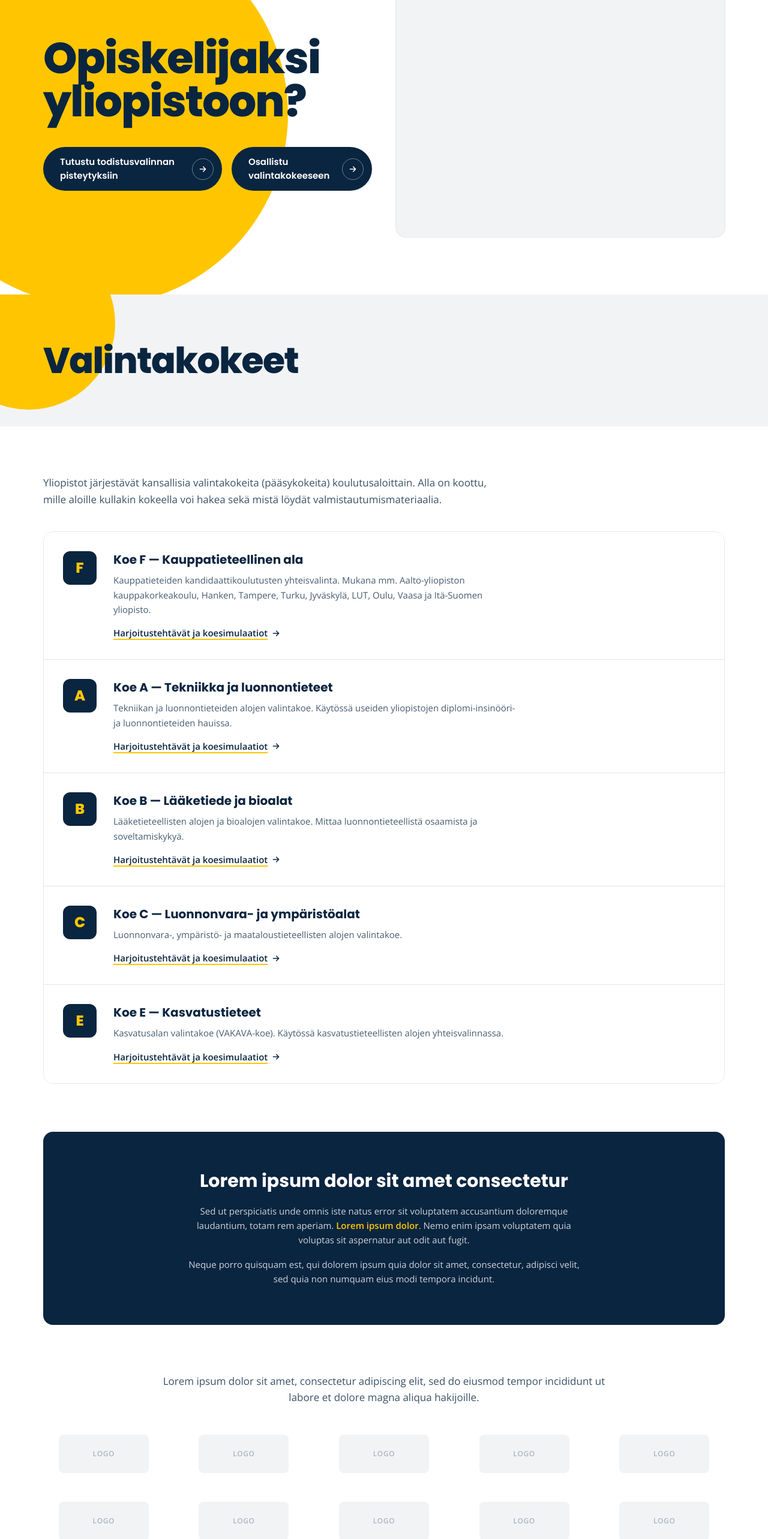
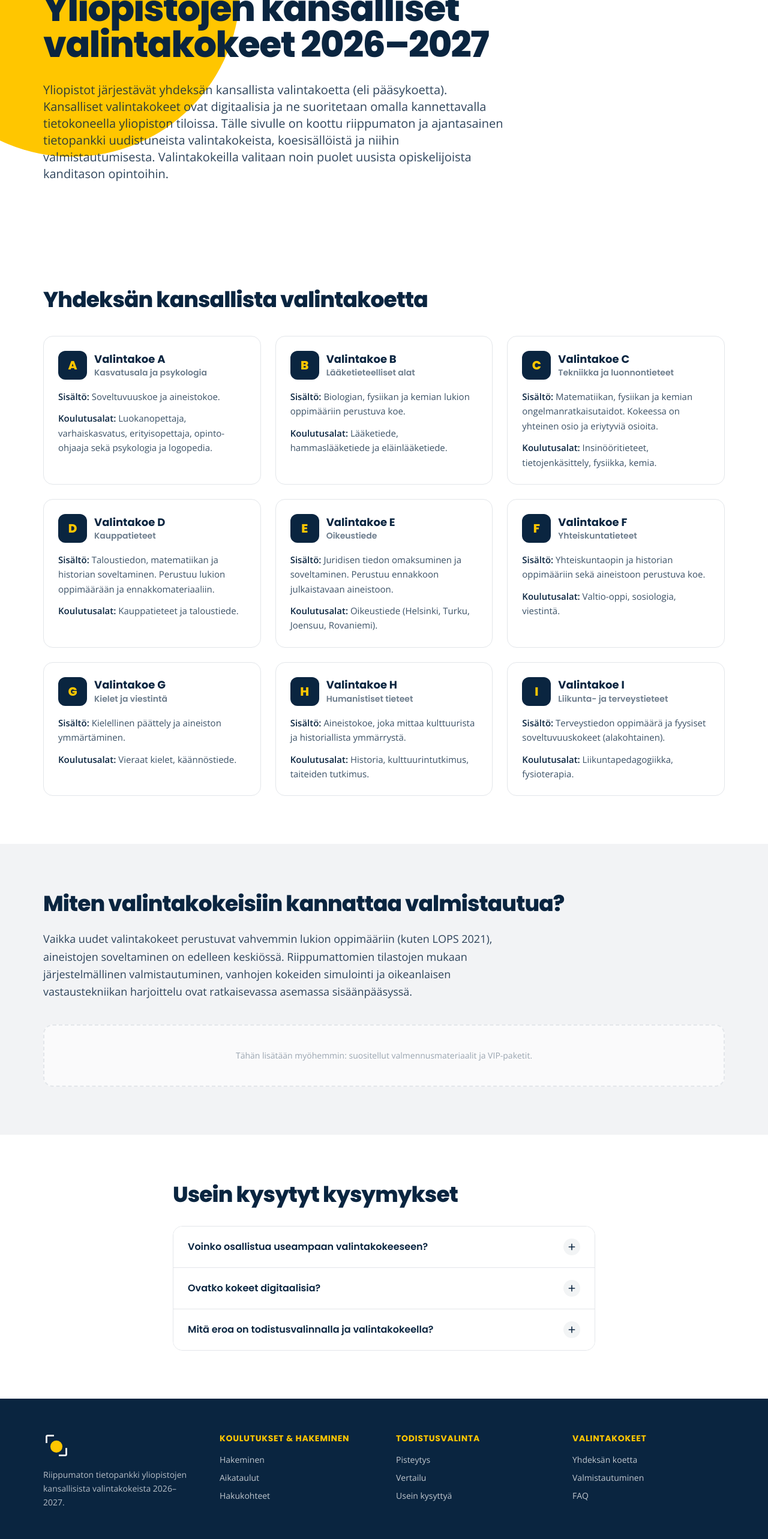
Before and after one commit to youngcapitalist/paasykoe-hub, a Next.js app: page / in a window 1280 px wide. Shown: the part 200-2766 px from the top of the page at 60% size. Built offline with nearby package versions, Linux system fonts and the light colour scheme.

Commit message:
Sisältö: 9 kansallista valintakoetta (A–I) info-ristikkona, valmistautuminen + valmennustila, FAQ-haitari, FAQPage JSON-LD, semanttinen HTML

```diff
--- a/app/page.jsx
+++ b/app/page.jsx
@@ -1,93 +1,67 @@
-// Pääsykoe.fi — virallisen yliopistohaku/Opintopolku-tyylin mukainen pohja.
-// Teksti on toistaiseksi lorem ipsumia; fokus on UI:ssa ja tyyleissä.
+// Pääsykoe.fi — riippumaton tietopankki yliopistojen kansallisista valintakokeista.
+// Semanttinen HTML (h1/h2/h3/p), virallinen ilme, JSON-LD (FAQPage) SEO:ta varten.
 
-/* ---------- pienet ikoni-/merkkikomponentit ---------- */
+/* ---------------- ikonit / merkit ---------------- */
 function Logo({ className = "h-11 w-11" }) {
-  // Square-frame + keltainen ympyrä (virallisen tunnuksen henki)
   return (
     <svg viewBox="0 0 48 48" className={className} aria-hidden>
-      <path
-        d="M6 18V8a2 2 0 0 1 2-2h10"
-        fill="none"
-        stroke="white"
-        strokeWidth="3"
-        strokeLinecap="square"
-      />
-      <path
-        d="M42 30v10a2 2 0 0 1-2 2H30"
-        fill="none"
-        stroke="white"
-        strokeWidth="3"
-        strokeLinecap="square"
-      />
+      <path d="M6 18V8a2 2 0 0 1 2-2h10" fill="none" stroke="white" strokeWidth="3" strokeLinecap="square" />
+      <path d="M42 30v10a2 2 0 0 1-2 2H30" fill="none" stroke="white" strokeWidth="3" strokeLinecap="square" />
       <circle cx="24" cy="26" r="11" fill="#FFC600" />
     </svg>
   );
 }
-
-function ArrowCircle() {
-  return (
-    <span className="grid h-9 w-9 shrink-0 place-items-center rounded-full border border-white/40">
-      <svg viewBox="0 0 24 24" className="h-4 w-4" fill="none" stroke="currentColor" strokeWidth="2.2" strokeLinecap="round" strokeLinejoin="round">
-        <path d="M5 12h14M13 6l6 6-6 6" />
-      </svg>
-    </span>
-  );
-}
-
 function SearchIcon() {
   return (
     <svg viewBox="0 0 24 24" className="h-5 w-5" fill="none" stroke="currentColor" strokeWidth="2" strokeLinecap="round">
-      <circle cx="11" cy="11" r="7" />
-      <path d="M21 21l-4.3-4.3" />
+      <circle cx="11" cy="11" r="7" /><path d="M21 21l-4.3-4.3" />
     </svg>
   );
 }
-
-const FlagFI = () => (
-  <svg viewBox="0 0 18 12" className="h-3 w-[18px] rounded-[2px] ring-1 ring-white/20">
-    <rect width="18" height="12" fill="#fff" />
-    <rect x="5" width="3" height="12" fill="#0A2540" />
-    <rect y="4.5" width="18" height="3" fill="#0A2540" />
-  </svg>
-);
-const FlagSE = () => (
-  <svg viewBox="0 0 18 12" className="h-3 w-[18px] rounded-[2px] ring-1 ring-white/20">
-    <rect width="18" height="12" fill="#0A2540" />
-    <rect x="5" width="3" height="12" fill="#FFC600" />
-    <rect y="4.5" width="18" height="3" fill="#FFC600" />
-  </svg>
-);
-const FlagEN = () => (
-  <svg viewBox="0 0 18 12" className="h-3 w-[18px] rounded-[2px] ring-1 ring-white/20">
-    <rect width="18" height="12" fill="#0A2540" />
-    <path d="M0 0l18 12M18 0L0 12" stroke="#fff" strokeWidth="2" />
-    <path d="M9 0v12M0 6h18" stroke="#fff" strokeWidth="3" />
-    <path d="M9 0v12M0 6h18" stroke="#C8102E" strokeWidth="1.5" />
-  </svg>
-);
+const FlagFI = () => (<svg viewBox="0 0 18 12" className="h-3 w-[18px] rounded-[2px] ring-1 ring-white/20"><rect width="18" height="12" fill="#fff" /><rect x="5" width="3" height="12" fill="#0A2540" /><rect y="4.5" width="18" height="3" fill="#0A2540" /></svg>);
+const FlagSE = () => (<svg viewBox="0 0 18 12" className="h-3 w-[18px] rounded-[2px] ring-1 ring-white/20"><rect width="18" height="12" fill="#0A2540" /><rect x="5" width="3" height="12" fill="#FFC600" /><rect y="4.5" width="18" height="3" fill="#FFC600" /></svg>);
+const FlagEN = () => (<svg viewBox="0 0 18 12" className="h-3 w-[18px] rounded-[2px] ring-1 ring-white/20"><rect width="18" height="12" fill="#0A2540" /><path d="M0 0l18 12M18 0L0 12" stroke="#fff" strokeWidth="2" /><path d="M9 0v12M0 6h18" stroke="#fff" strokeWidth="3" /><path d="M9 0v12M0 6h18" stroke="#C8102E" strokeWidth="1.5" /></svg>);
 
 const NAV = ["Etusivu", "Koulutukset & hakeminen", "Todistusvalinta", "Valintakokeet", "Yhteystiedot"];
 
-/* ---------- yläpalkki ---------- */
+/* ---------------- data ---------------- */
+const EXAMS = [
+  { code: "A", field: "Kasvatusala ja psykologia", sisalto: "Soveltuvuuskoe ja aineistokoe.", alat: "Luokanopettaja, varhaiskasvatus, erityisopettaja, opinto-ohjaaja sekä psykologia ja logopedia." },
+  { code: "B", field: "Lääketieteelliset alat", sisalto: "Biologian, fysiikan ja kemian lukion oppimääriin perustuva koe.", alat: "Lääketiede, hammaslääketiede ja eläinlääketiede." },
+  { code: "C", field: "Tekniikka ja luonnontieteet", sisalto: "Matematiikan, fysiikan ja kemian ongelmanratkaisutaidot. Kokeessa on yhteinen osio ja eriytyviä osioita.", alat: "Insinööritieteet, tietojenkäsittely, fysiikka, kemia." },
+  { code: "D", field: "Kauppatieteet", sisalto: "Taloustiedon, matematiikan ja historian soveltaminen. Perustuu lukion oppimäärään ja ennakkomateriaaliin.", alat: "Kauppatieteet ja taloustiede." },
+  { code: "E", field: "Oikeustiede", sisalto: "Juridisen tiedon omaksuminen ja soveltaminen. Perustuu ennakkoon julkaistavaan aineistoon.", alat: "Oikeustiede (Helsinki, Turku, Joensuu, Rovaniemi)." },
+  { code: "F", field: "Yhteiskuntatieteet", sisalto: "Yhteiskuntaopin ja historian oppimääriin sekä aineistoon perustuva koe.", alat: "Valtio-oppi, sosiologia, viestintä." },
+  { code: "G", field: "Kielet ja viestintä", sisalto: "Kielellinen päättely ja aineiston ymmärtäminen.", alat: "Vieraat kielet, käännöstiede." },
+  { code: "H", field: "Humanistiset tieteet", sisalto: "Aineistokoe, joka mittaa kulttuurista ja historiallista ymmärrystä.", alat: "Historia, kulttuurintutkimus, taiteiden tutkimus." },
+  { code: "I", field: "Liikunta- ja terveystieteet", sisalto: "Terveystiedon oppimäärä ja fyysiset soveltuvuuskokeet (alakohtainen).", alat: "Liikuntapedagogiikka, fysioterapia." },
+];
+
+const FAQ = [
+  { q: "Voinko osallistua useampaan valintakokeeseen?", a: "Kyllä. Voit hakea usealle eri koulutusalalle ja osallistua niitä vastaaviin kokeisiin. Huomioi kuitenkin koepäivien mahdolliset päällekkäisyydet kevään aikatauluissa." },
+  { q: "Ovatko kokeet digitaalisia?", a: "Kyllä, kaikki yhdeksän kansallista valintakoetta tehdään digitaalisesti omalla kannettavalla tietokoneella valvotussa koetilanteessa." },
+  { q: "Mitä eroa on todistusvalinnalla ja valintakokeella?", a: "Todistusvalinnassa opiskelupaikka myönnetään suoraan ylioppilastutkintotodistuksen arvosanojen perusteella. Valintakokeella valitaan ne hakijat (noin 50 %), jotka eivät saaneet paikkaa todistuksella tai jotka eivät ole ylioppilaita." },
+];
+
+const faqJsonLd = {
+  "@context": "https://schema.org",
+  "@type": "FAQPage",
+  mainEntity: FAQ.map((f) => ({
+    "@type": "Question",
+    name: f.q,
+    acceptedAnswer: { "@type": "Answer", text: f.a },
+  })),
+};
+
+/* ---------------- yläpalkki ---------------- */
 function TopNav() {
   return (
     <header className="bg-navy text-white">
       <div className="mx-auto flex h-[88px] max-w-site items-center gap-8 px-6 md:px-8">
-        <a href="#" className="flex shrink-0 items-center" aria-label="Pääsykoe.fi">
-          <Logo />
-        </a>
-        <nav className="hidden flex-1 items-center gap-7 lg:flex">
+        <a href="#" className="flex shrink-0 items-center" aria-label="Pääsykoe.fi"><Logo /></a>
+        <nav className="hidden flex-1 items-center gap-7 lg:flex" aria-label="Päävalikko">
           {NAV.map((item, i) => (
-            <a
-              key={item}
-              href="#"
-              className={`font-heading text-[15px] font-semibold transition-colors ${
-                i === 3 ? "text-gold" : "text-white/90 hover:text-gold"
-              }`}
-            >
-              {item}
-            </a>
+            <a key={item} href="#" className={`font-heading text-[15px] font-semibold transition-colors ${i === 3 ? "text-gold" : "text-white/90 hover:text-gold"}`}>{item}</a>
           ))}
         </nav>
         <div className="ml-auto flex items-center gap-4">
@@ -96,139 +70,58 @@ function TopNav() {
             <button aria-label="På svenska"><FlagSE /></button>
             <button aria-label="In English"><FlagEN /></button>
           </div>
-          <button aria-label="Haku" className="ml-2 text-white/90 hover:text-gold">
-            <SearchIcon />
-          </button>
+          <button aria-label="Haku" className="ml-2 text-white/90 hover:text-gold"><SearchIcon /></button>
         </div>
       </div>
     </header>
   );
 }
 
-/* ---------- hero ---------- */
+/* ---------------- hero ---------------- */
 function Hero() {
   return (
     <section className="relative overflow-hidden bg-white">
-      {/* keltainen ympyrä bleedaa vasemmalta */}
-      <div className="pointer-events-none absolute -left-40 top-1/2 -z-0 h-[640px] w-[640px] -translate-y-1/2 rounded-full bg-gold" />
-      <div className="relative z-10 mx-auto grid max-w-site items-center gap-10 px-6 py-16 md:px-8 md:py-24 lg:grid-cols-2">
-        <div>
-          <h1 className="font-heading text-5xl font-extrabold leading-[1.05] tracking-tight text-navy md:text-6xl lg:text-7xl">
-            Opiskelijaksi
-            <br />
-            yliopistoon?
+      <div className="pointer-events-none absolute -left-40 top-0 -z-0 h-[560px] w-[560px] -translate-y-1/3 rounded-full bg-gold" />
+      <div className="relative z-10 mx-auto max-w-site px-6 py-16 md:px-8 md:py-24">
+        <h1 className="max-w-4xl font-heading text-4xl font-extrabold leading-[1.08] tracking-tight text-navy md:text-6xl">
+          Yliopistojen kansalliset valintakokeet 2026–2027
         </h1>
-          <div className="mt-10 flex flex-col gap-4 sm:flex-row">
-            <a
-              href="#"
-              className="inline-flex items-center justify-between gap-4 rounded-pill bg-navy py-3.5 pl-7 pr-3.5 font-heading text-[15px] font-semibold text-white shadow-sm transition-colors hover:bg-navy-dark"
-            >
-              Tutustu todistusvalinnan pisteytyksiin
-              <ArrowCircle />
-            </a>
-            <a
-              href="#"
-              className="inline-flex items-center justify-between gap-4 rounded-pill bg-navy py-3.5 pl-7 pr-3.5 font-heading text-[15px] font-semibold text-white shadow-sm transition-colors hover:bg-navy-dark"
-            >
-              Osallistu valintakokeeseen
-              <ArrowCircle />
-            </a>
-          </div>
-        </div>
-        {/* kuvapaikka */}
-        <div className="relative hidden lg:block">
-          <div className="aspect-[4/3] w-full rounded-2xl bg-mist ring-1 ring-line" />
-        </div>
+        <p className="mt-8 max-w-3xl text-lg leading-relaxed text-navy/85 md:text-xl">
+          Yliopistot järjestävät yhdeksän kansallista valintakoetta (eli pääsykoetta). Kansalliset
+          valintakokeet ovat digitaalisia ja ne suoritetaan omalla kannettavalla tietokoneella yliopiston
+          tiloissa. Tälle sivulle on koottu riippumaton ja ajantasainen tietopankki uudistuneista
+          valintakokeista, koesisällöistä ja niihin valmistautumisesta. Valintakokeilla valitaan noin puolet
+          uusista opiskelijoista kanditason opintoihin.
+        </p>
       </div>
     </section>
   );
 }
 
-/* ---------- sivuotsikkokaista (esim. "Valintakokeet") ---------- */
-function PageHeader() {
+/* ---------------- yhdeksän koetta (grid) ---------------- */
+function ExamGrid() {
   return (
-    <section className="relative overflow-hidden bg-mist">
-      <div className="pointer-events-none absolute -left-24 -top-24 h-72 w-72 rounded-full bg-gold" />
-      <div className="relative z-10 mx-auto max-w-site px-6 py-16 md:px-8 md:py-20">
-        <h1 className="font-heading text-4xl font-extrabold tracking-tight text-navy md:text-6xl">
-          Valintakokeet
-        </h1>
+    <section className="bg-white py-14 md:py-20" aria-labelledby="kokeet-otsikko">
+      <div className="mx-auto max-w-site px-6 md:px-8">
+        <h2 id="kokeet-otsikko" className="font-heading text-3xl font-extrabold tracking-tight text-navy md:text-4xl">
+          Yhdeksän kansallista valintakoetta
+        </h2>
+        <div className="mt-10 grid gap-6 md:grid-cols-2 lg:grid-cols-3">
+          {EXAMS.map((e) => (
+            <article key={e.code} className="flex flex-col rounded-2xl border border-line bg-white p-6 transition-shadow hover:shadow-[0_8px_30px_-12px_rgba(10,37,64,0.18)]">
+              <div className="mb-4 flex items-center gap-3">
+                <span className="grid h-12 w-12 shrink-0 place-items-center rounded-xl bg-navy font-heading text-xl font-extrabold text-gold">{e.code}</span>
+                <h3 className="font-heading text-lg font-bold leading-snug text-navy">
+                  Valintakoe {e.code}
+                  <span className="block text-sm font-semibold text-navy/60">{e.field}</span>
+                </h3>
               </div>
-    </section>
-  );
-}
-
-/* ---------- valintakokeet: info per koe + hienovarainen valmennuslinkki ---------- */
-const EXAMS = [
-  {
-    code: "F",
-    field: "Kauppatieteellinen ala",
-    desc: "Kauppatieteiden kandidaattikoulutusten yhteisvalinta. Mukana mm. Aalto-yliopiston kauppakorkeakoulu, Hanken, Tampere, Turku, Jyväskylä, LUT, Oulu, Vaasa ja Itä-Suomen yliopisto.",
-    href: "https://valintakoefpro.com",
-    prep: "Harjoitustehtävät ja koesimulaatiot",
-  },
-  {
-    code: "A",
-    field: "Tekniikka ja luonnontieteet",
-    desc: "Tekniikan ja luonnontieteiden alojen valintakoe. Käytössä useiden yliopistojen diplomi-insinööri- ja luonnontieteiden hauissa.",
-    href: "https://valintakoea.fi",
-    prep: "Harjoitustehtävät ja koesimulaatiot",
-  },
-  {
-    code: "B",
-    field: "Lääketiede ja bioalat",
-    desc: "Lääketieteellisten alojen ja bioalojen valintakoe. Mittaa luonnontieteellistä osaamista ja soveltamiskykyä.",
-    href: "https://valintakoeb.fi",
-    prep: "Harjoitustehtävät ja koesimulaatiot",
-  },
-  {
-    code: "C",
-    field: "Luonnonvara- ja ympäristöalat",
-    desc: "Luonnonvara-, ympäristö- ja maataloustieteellisten alojen valintakoe.",
-    href: "https://valintakoec.fi",
-    prep: "Harjoitustehtävät ja koesimulaatiot",
-  },
-  {
-    code: "E",
-    field: "Kasvatustieteet",
-    desc: "Kasvatusalan valintakoe (VAKAVA-koe). Käytössä kasvatustieteellisten alojen yhteisvalinnassa.",
-    href: "https://valintakoee.fi",
-    prep: "Harjoitustehtävät ja koesimulaatiot",
-  },
-];
-
-function ExamList() {
-  return (
-    <section className="bg-white py-14 md:py-20">
-      <div className="mx-auto max-w-site px-6 md:px-8">
-        <p className="mb-10 max-w-3xl text-[17px] leading-relaxed text-navy/80">
-          Yliopistot järjestävät kansallisia valintakokeita (pääsykokeita) koulutusaloittain.
-          Alla on koottu, mille aloille kullakin kokeella voi hakea sekä mistä löydät
-          valmistautumismateriaalia.
+              <p className="text-[15px] leading-relaxed text-navy/80">
+                <strong className="font-semibold text-navy">Sisältö:</strong> {e.sisalto}
               </p>
-        <div className="divide-y divide-line overflow-hidden rounded-2xl border border-line">
-          {EXAMS.map((e) => (
-            <article key={e.code} className="grid gap-5 bg-white p-6 md:grid-cols-[auto_1fr] md:gap-7 md:p-8">
-              <div className="grid h-14 w-14 shrink-0 place-items-center rounded-xl bg-navy font-heading text-2xl font-extrabold text-gold">
-                {e.code}
-              </div>
-              <div>
-                <h3 className="font-heading text-xl font-bold text-navy">
-                  Koe {e.code} — {e.field}
-                </h3>
-                <p className="mt-2 max-w-2xl text-[15px] leading-relaxed text-navy/75">
-                  {e.desc}
+              <p className="mt-3 text-[15px] leading-relaxed text-navy/80">
+                <strong className="font-semibold text-navy">Koulutusalat:</strong> {e.alat}
               </p>
-                <a
-                  href={e.href}
-                  className="mt-4 inline-flex items-center gap-1.5 text-[15px] font-semibold text-navy underline decoration-gold decoration-2 underline-offset-4 hover:text-navy-light"
-                >
-                  {e.prep}
-                  <svg viewBox="0 0 24 24" className="h-4 w-4" fill="none" stroke="currentColor" strokeWidth="2.2" strokeLinecap="round" strokeLinejoin="round">
-                    <path d="M5 12h14M13 6l6 6-6 6" />
-                  </svg>
-                </a>
-              </div>
             </article>
           ))}
         </div>
@@ -237,46 +130,53 @@ function ExamList() {
   );
 }
 
-/* ---------- navy infolaatikko ---------- */
-function InfoBox() {
+/* ---------------- valmistautuminen ---------------- */
+function Preparation() {
   return (
-    <section className="bg-white pb-16 md:pb-20">
+    <section className="bg-mist py-14 md:py-20" aria-labelledby="valmistautuminen-otsikko">
       <div className="mx-auto max-w-site px-6 md:px-8">
-        <div className="rounded-2xl bg-navy px-6 py-12 text-center text-white md:px-16 md:py-16">
-          <h2 className="font-heading text-2xl font-bold md:text-3xl">
-            Lorem ipsum dolor sit amet consectetur
+        <h2 id="valmistautuminen-otsikko" className="font-heading text-3xl font-extrabold tracking-tight text-navy md:text-4xl">
+          Miten valintakokeisiin kannattaa valmistautua?
         </h2>
-          <p className="mx-auto mt-5 max-w-2xl text-[15px] leading-relaxed text-white/80">
-            Sed ut perspiciatis unde omnis iste natus error sit voluptatem accusantium
-            doloremque laudantium, totam rem aperiam. <span className="font-semibold text-gold">Lorem ipsum dolor</span>.
-            Nemo enim ipsam voluptatem quia voluptas sit aspernatur aut odit aut fugit.
+        <p className="mt-6 max-w-3xl text-lg leading-relaxed text-navy/85">
+          Vaikka uudet valintakokeet perustuvat vahvemmin lukion oppimääriin (kuten LOPS 2021), aineistojen
+          soveltaminen on edelleen keskiössä. Riippumattomien tilastojen mukaan järjestelmällinen
+          valmistautuminen, vanhojen kokeiden simulointi ja oikeanlaisen vastaustekniikan harjoittelu ovat
+          ratkaisevassa asemassa sisäänpääsyssä.
         </p>
-          <p className="mx-auto mt-4 max-w-2xl text-[15px] leading-relaxed text-white/80">
-            Neque porro quisquam est, qui dolorem ipsum quia dolor sit amet, consectetur,
-            adipisci velit, sed quia non numquam eius modi tempora incidunt.
-          </p>
+
+        {/* Tila myöhemmälle komponentille: "Katso asiantuntijoiden suosittelemat valmennusmateriaalit ja VIP-paketit" */}
+        <div
+          id="valmennusmateriaalit"
+          data-slot="valmennusmateriaalit"
+          className="mt-10 rounded-2xl border-2 border-dashed border-line bg-white/60 px-6 py-10 text-center text-sm text-navy/40"
+        >
+          Tähän lisätään myöhemmin: suositellut valmennusmateriaalit ja VIP-paketit.
         </div>
       </div>
     </section>
   );
 }
 
-/* ---------- yliopistologot ---------- */
-function LogoGrid() {
+/* ---------------- FAQ (accordion, native <details>) ---------------- */
+function Faq() {
   return (
-    <section className="bg-white pb-20">
-      <div className="mx-auto max-w-site px-6 md:px-8">
-        <p className="mx-auto mb-12 max-w-3xl text-center text-[17px] leading-relaxed text-navy/80">
-          Lorem ipsum dolor sit amet, consectetur adipiscing elit, sed do eiusmod tempor
-          incididunt ut labore et dolore magna aliqua hakijoille.
-        </p>
-        <div className="grid grid-cols-2 items-center gap-x-8 gap-y-12 sm:grid-cols-3 lg:grid-cols-5">
-          {Array.from({ length: 14 }).map((_, i) => (
-            <div key={i} className="flex items-center justify-center">
-              <div className="grid h-16 w-full max-w-[150px] place-items-center rounded-lg bg-mist text-xs font-semibold uppercase tracking-wider text-navy/30">
-                Logo
-              </div>
-            </div>
+    <section className="bg-white py-14 md:py-20" aria-labelledby="faq-otsikko">
+      <div className="mx-auto max-w-3xl px-6 md:px-8">
+        <h2 id="faq-otsikko" className="font-heading text-3xl font-extrabold tracking-tight text-navy md:text-4xl">
+          Usein kysytyt kysymykset
+        </h2>
+        <div className="mt-8 divide-y divide-line overflow-hidden rounded-2xl border border-line">
+          {FAQ.map((f) => (
+            <details key={f.q} className="group bg-white">
+              <summary className="flex cursor-pointer list-none items-center justify-between gap-4 px-6 py-5 font-heading text-base font-semibold text-navy">
+                {f.q}
+                <span className="grid h-7 w-7 shrink-0 place-items-center rounded-full bg-navy/5 text-navy transition-transform group-open:rotate-45">
+                  <svg viewBox="0 0 24 24" className="h-4 w-4" fill="none" stroke="currentColor" strokeWidth="2.4" strokeLinecap="round"><path d="M12 5v14M5 12h14" /></svg>
+                </span>
+              </summary>
+              <p className="px-6 pb-6 text-[15px] leading-relaxed text-navy/80">{f.a}</p>
+            </details>
           ))}
         </div>
       </div>
@@ -284,12 +184,12 @@ function LogoGrid() {
   );
 }
 
-/* ---------- footer ---------- */
+/* ---------------- footer ---------------- */
 function Footer() {
   const cols = [
-    ["Koulutukset & hakeminen", ["Lorem ipsum", "Dolor sit amet", "Consectetur"]],
-    ["Todistusvalinta", ["Adipiscing elit", "Sed do eiusmod", "Tempor"]],
-    ["Valintakokeet", ["Ut labore", "Et dolore", "Magna aliqua"]],
+    ["Koulutukset & hakeminen", ["Hakeminen", "Aikataulut", "Hakukohteet"]],
+    ["Todistusvalinta", ["Pisteytys", "Vertailu", "Usein kysyttyä"]],
+    ["Valintakokeet", ["Yhdeksän koetta", "Valmistautuminen", "FAQ"]],
   ];
   return (
     <footer className="bg-navy text-white">
@@ -297,28 +197,20 @@ function Footer() {
         <div>
           <Logo />
           <p className="mt-4 max-w-xs text-sm leading-relaxed text-white/70">
-            Lorem ipsum dolor sit amet, consectetur adipiscing elit sed do.
+            Riippumaton tietopankki yliopistojen kansallisista valintakokeista 2026–2027.
           </p>
         </div>
         {cols.map(([title, links]) => (
-          <div key={title}>
-            <h3 className="font-heading text-sm font-bold uppercase tracking-wider text-gold">
-              {title}
-            </h3>
+          <nav key={title} aria-label={title}>
+            <h2 className="font-heading text-sm font-bold uppercase tracking-wider text-gold">{title}</h2>
             <ul className="mt-4 space-y-2.5 text-sm text-white/75">
-              {links.map((l) => (
-                <li key={l}>
-                  <a href="#" className="hover:text-white">{l}</a>
-                </li>
-              ))}
+              {links.map((l) => (<li key={l}><a href="#" className="hover:text-white">{l}</a></li>))}
             </ul>
-          </div>
+          </nav>
         ))}
       </div>
       <div className="border-t border-white/10">
-        <div className="mx-auto max-w-site px-6 py-5 text-xs text-white/50 md:px-8">
-          © 2026 Pääsykoe.fi — Lorem ipsum dolor sit amet.
-        </div>
+        <div className="mx-auto max-w-site px-6 py-5 text-xs text-white/50 md:px-8">© 2026 Pääsykoe.fi — riippumaton tietopankki.</div>
       </div>
     </footer>
   );
@@ -326,14 +218,20 @@ function Footer() {
 
 export default function Page() {
   return (
+    <>
+      {/* JSON-LD (FAQPage) SEO:ta varten */}
+      <script
+        type="application/ld+json"
+        dangerouslySetInnerHTML={{ __html: JSON.stringify(faqJsonLd) }}
+      />
       <main>
         <TopNav />
         <Hero />
-      <PageHeader />
-      <ExamList />
-      <InfoBox />
-      <LogoGrid />
+        <ExamGrid />
+        <Preparation />
+        <Faq />
         <Footer />
       </main>
+    </>
   );
 }
```
Lines whose indentation alone changed are shown as unchanged.
